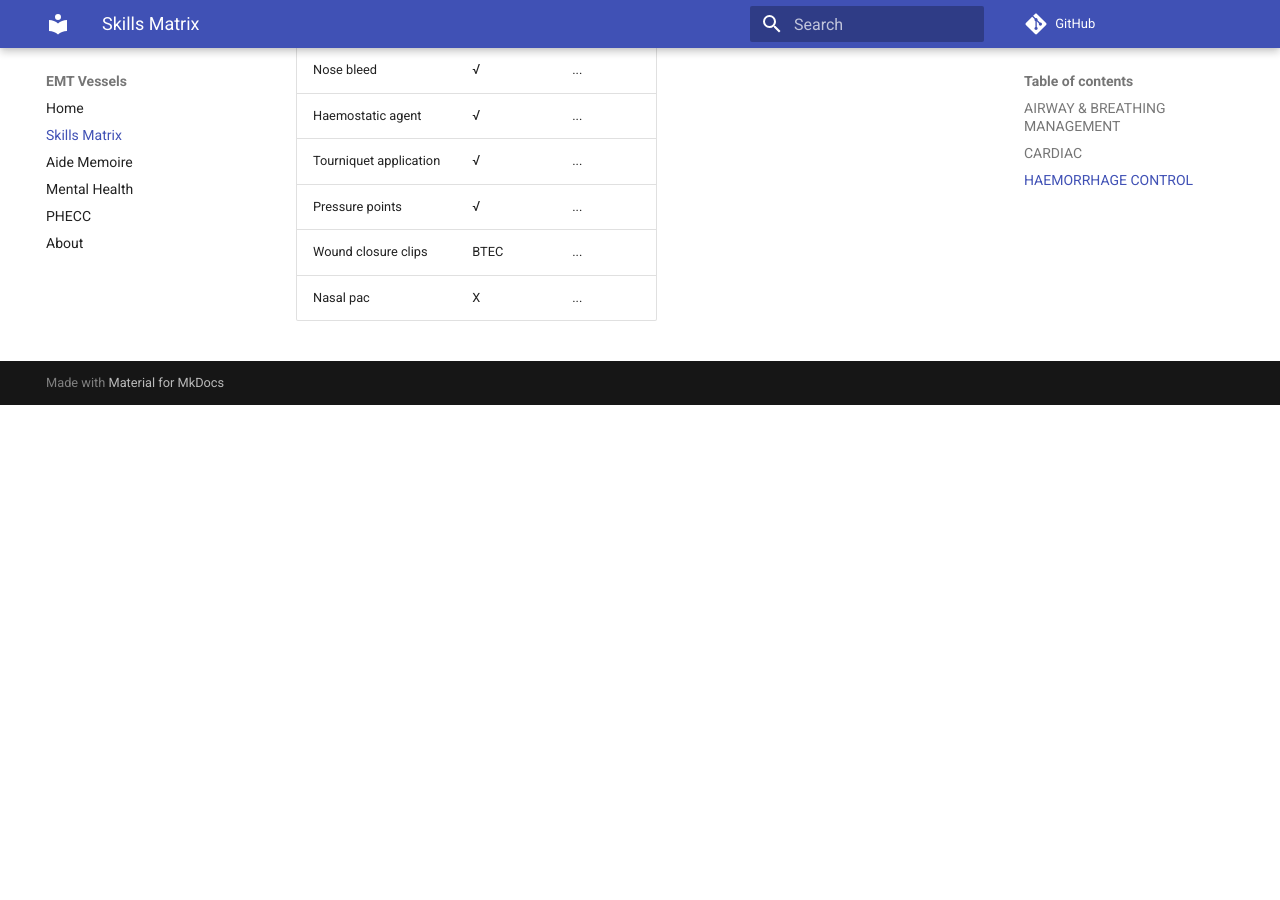
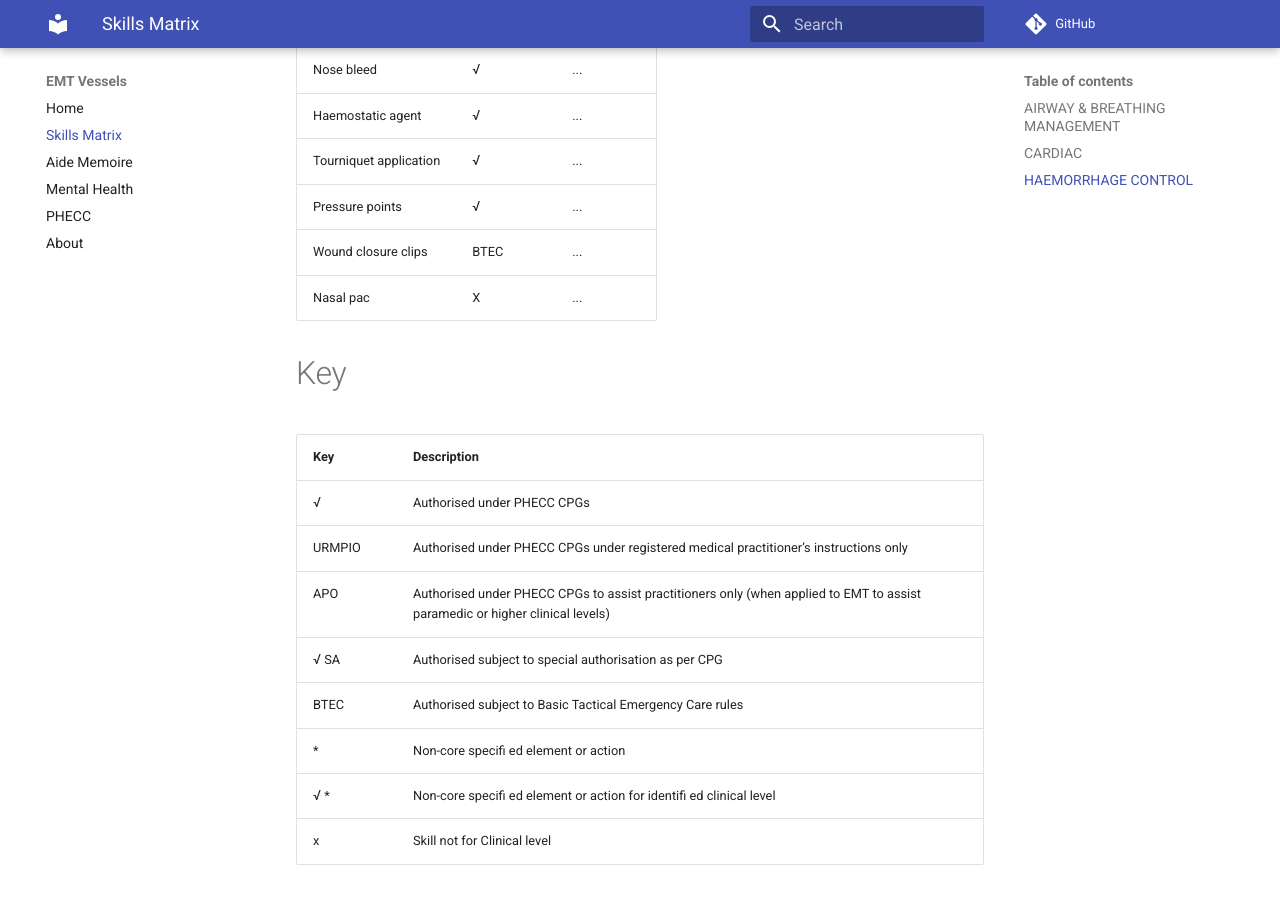
Before and after one commit to markmcsherry/EMT-Vessels, an MkDocs documentation site: the page built from docs/skills_matrix.md, in a window 1280 px wide and 900 px high, scrolled down 2279 px. Built offline with MkDocs 1.6.1 and Material for MkDocs 9.7.7, drawn with Linux system fonts in a browser that asks for light colours; comment, search, counter and statistics services are not loaded; before the commit the page ends 2684 px from its top, so only the background shows below that.

Commit message:
Update skills_matrix.md
Add key

```diff
--- a/docs/skills_matrix.md
+++ b/docs/skills_matrix.md
@@ -58,3 +58,16 @@ Tourniquet application | √ | ...
 Pressure points | √ | ...
 Wound closure clips | BTEC | ...
 Nasal pac | X | ...
+
+
+# Key
+Key | Description
+----- | -----
+√ | Authorised under PHECC CPGs
+URMPIO | Authorised under PHECC CPGs under registered medical practitioner’s instructions only
+APO | Authorised under PHECC CPGs to assist practitioners only (when applied to EMT to assist paramedic or higher clinical levels)
+√ SA | Authorised subject to special authorisation as per CPG
+BTEC | Authorised subject to Basic Tactical Emergency Care rules
+* | Non-core specifi ed element or action
+√ * | Non-core specifi ed element or action for identifi ed clinical level
+x | Skill not for Clinical level
```
